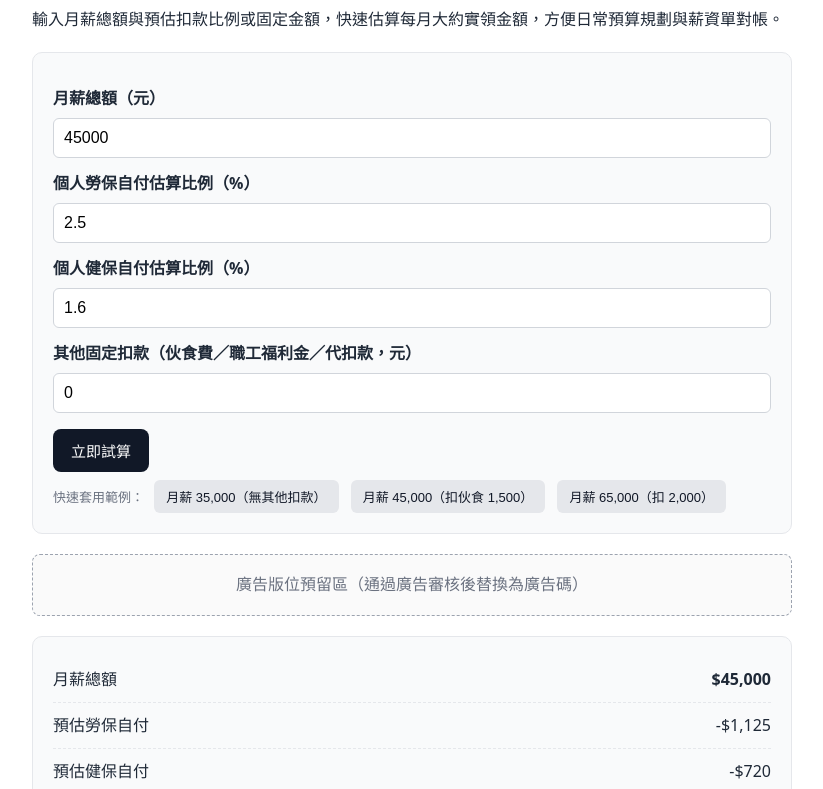
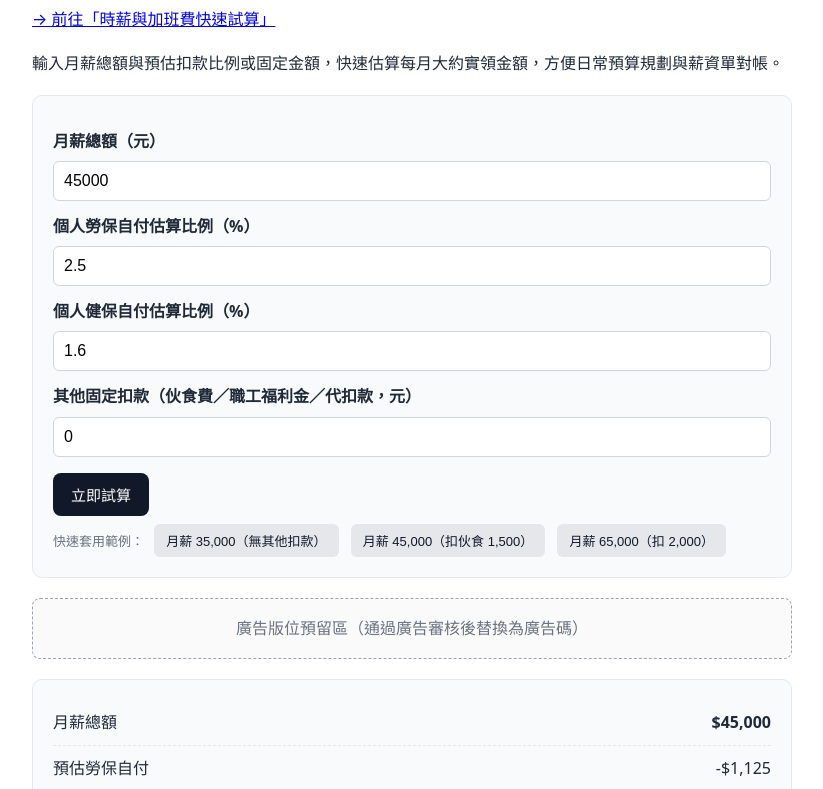
Before and after one commit to topli53/topli53.github.io, a plain HTML site: page index.html in a window 1280 px wide. Shown: the part 104-893 px from the top of the page, without its empty margins (228-1051 px from the left). Drawn offline with Linux system fonts and the light colour scheme.

Commit message:
Update index.html

```diff
--- a/index.html
+++ b/index.html
@@ -29,6 +29,7 @@
 </head>
 <body>
   <h1>薪資實領快速試算</h1>
+  <p><a href="/overtime-calc.html">→ 前往「時薪與加班費快速試算」</a></p>
   <p>輸入月薪總額與預估扣款比例或固定金額，快速估算每月大約實領金額，方便日常預算規劃與薪資單對帳。</p>
 
   <div class="box">
```
